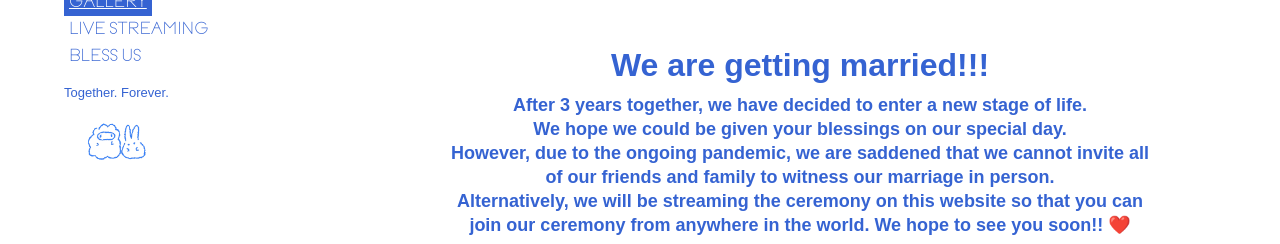
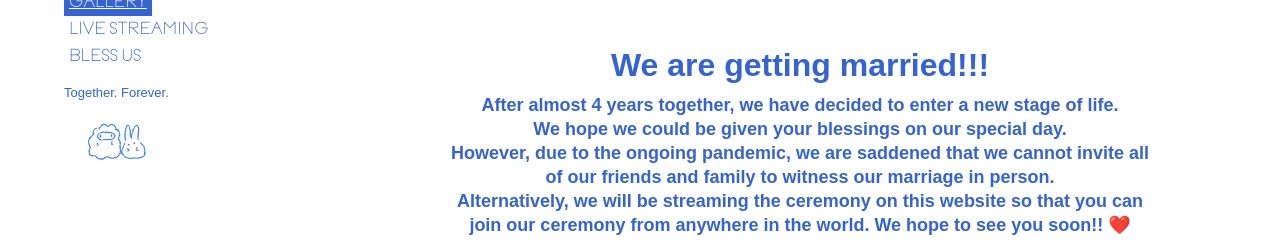
Before and after one commit to waiyeung901/yinyeung, a plain HTML site: page index.html in a window 1280 px wide. Shown: the part 922-1166 px from the top of the page. Drawn offline with nearby package versions, Linux system fonts and the light colour scheme; no server answers; a script that the page names is missing.

Commit message:
update 4 years and delete hidden code

```diff
--- a/index.html
+++ b/index.html
@@ -168,7 +168,7 @@ window.addEventListener('DOMContentLoaded', init);
         <div class="speech">
           <div class="w-richtext">
             <h2>We are getting married!!!</h2>
-            <h4><strong>After 3 years together, we have decided to enter a new stage of life.<br>We hope we could be given your blessings on our special day. <br>However, due to the ongoing pandemic, we are saddened that we cannot invite all of our friends and family to witness our marriage in person.<br>Alternatively, we will be streaming the ceremony on this website so that you can join our ceremony from anywhere in the world. We hope to see you soon!!</strong>
+            <h4><strong>After almost 4 years together, we have decided to enter a new stage of life.<br>We hope we could be given your blessings on our special day. <br>However, due to the ongoing pandemic, we are saddened that we cannot invite all of our friends and family to witness our marriage in person.<br>Alternatively, we will be streaming the ceremony on this website so that you can join our ceremony from anywhere in the world. We hope to see you soon!!</strong>
               <a href="https://emojipedia.org/red-heart/"><strong>❤️</strong></a>
             </h4>
             <p><strong>On 23rd October 2021, 1:45PM HK Time<br>Please SAVE the date!</strong></p>
```
Also changed, not shown: hk/home.html (+1 -1 lines).
